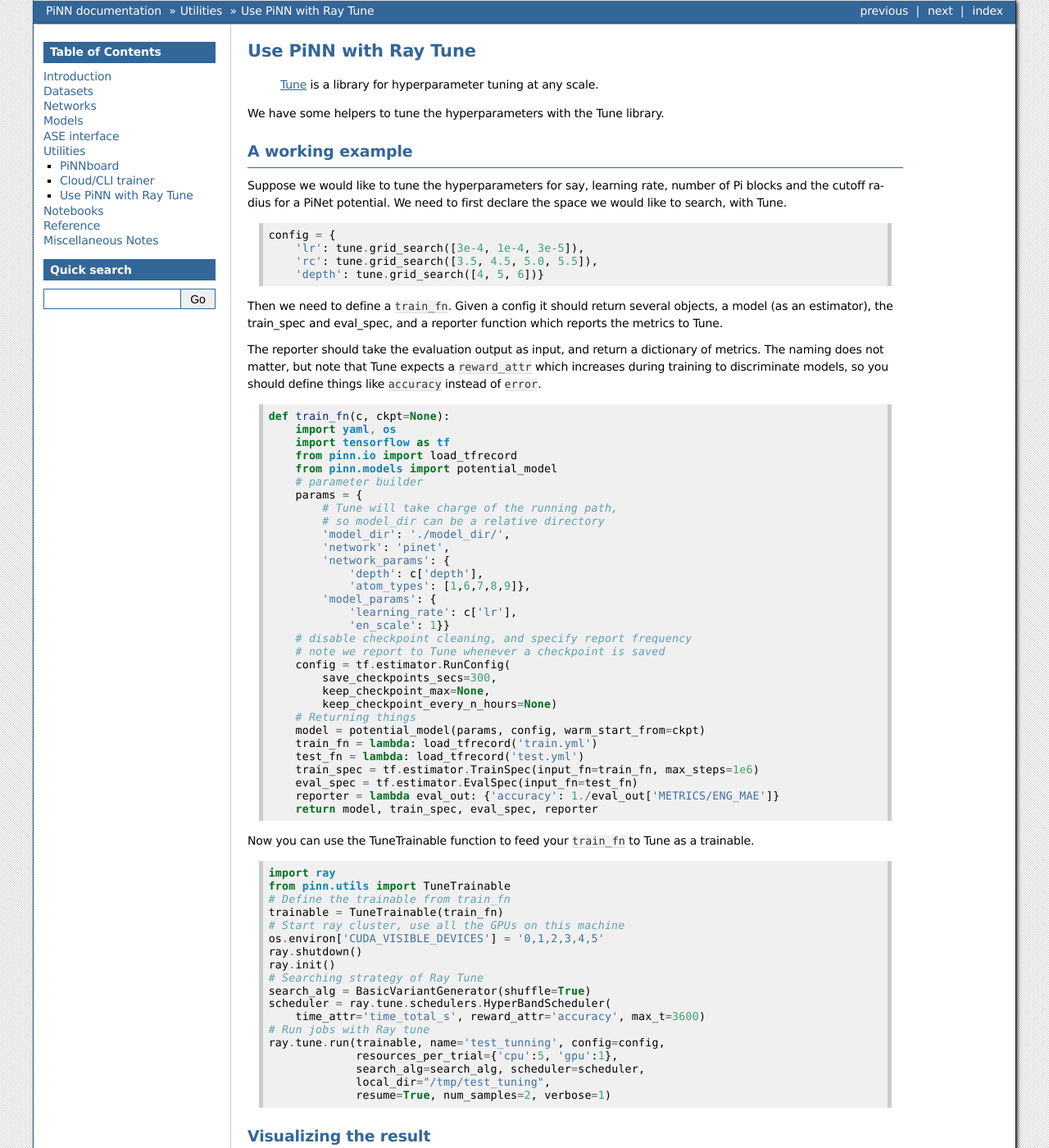
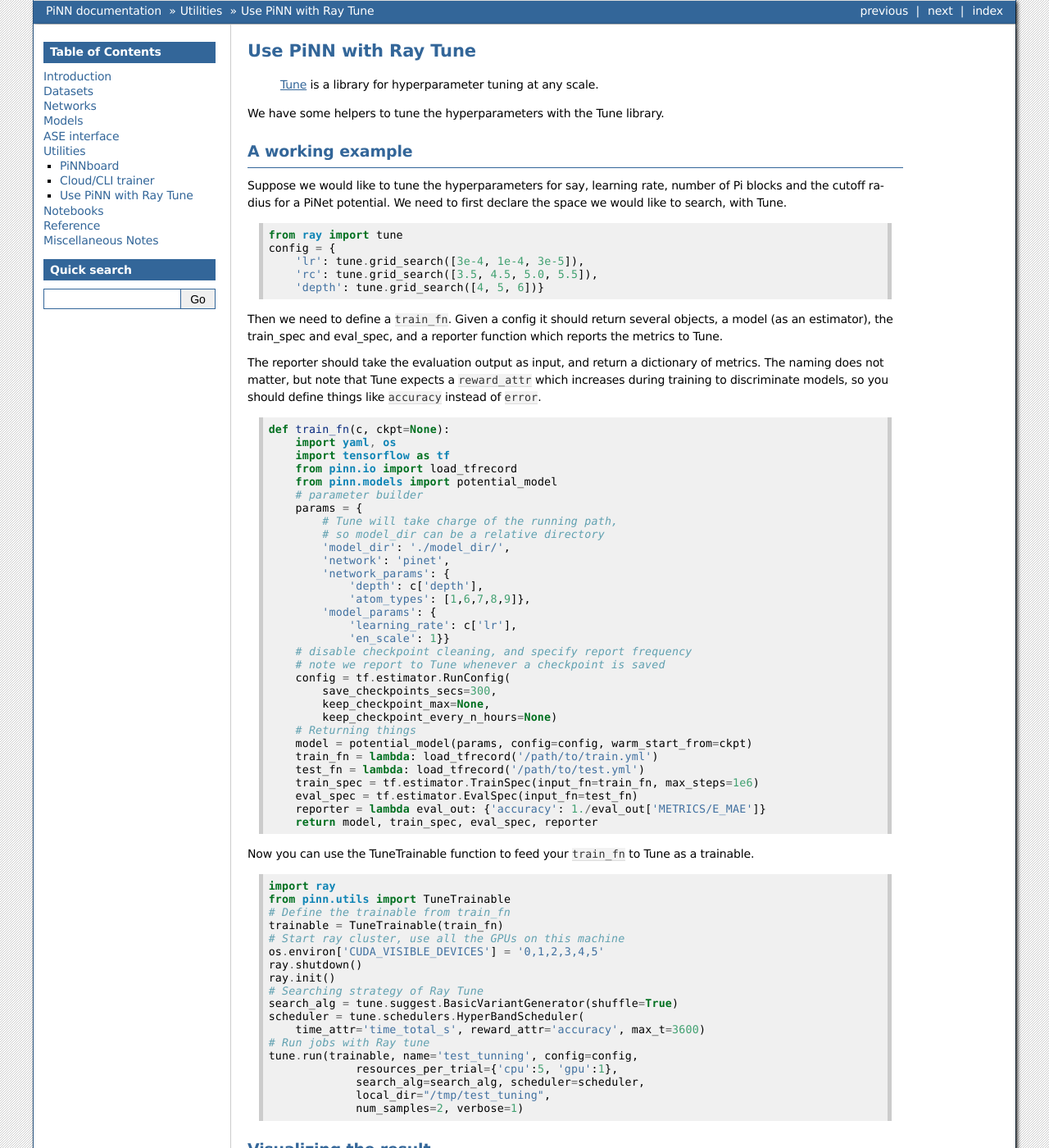
Before and after one commit to Teoroo-CMC/PiNN, a Sphinx documentation site: the page built from doc/utils/ray_tune.rst, in a window 1280 px wide and 1400 px high. Shown: the whole window at 82% size. Built offline with Sphinx 7.4.7, drawn with Linux system fonts in a browser that asks for light colours; pages that are not in the unit, such as notebooks, are missing from menus; comment, search, counter and statistics services are not loaded.

Commit message:
Fix the ray tune tutorial
Allow extra arguments for models, config can not be positional
argument now.

```diff
--- a/doc/utils/ray_tune.rst
+++ b/doc/utils/ray_tune.rst
@@ -15,6 +15,7 @@ We need to first declare the space we would like to search, with Tune.
 
 .. code:: python
 
+    from ray import tune
     config = {
 	'lr': tune.grid_search([3e-4, 1e-4, 3e-5]),
 	'rc': tune.grid_search([3.5, 4.5, 5.0, 5.5]),
@@ -56,12 +57,12 @@ instead of ``error``.
             keep_checkpoint_max=None,
             keep_checkpoint_every_n_hours=None)
         # Returning things
-        model = potential_model(params, config, warm_start_from=ckpt)
-	train_fn = lambda: load_tfrecord('train.yml')
-	test_fn = lambda: load_tfrecord('test.yml')
+        model = potential_model(params, config=config, warm_start_from=ckpt)
+	train_fn = lambda: load_tfrecord('/path/to/train.yml')
+	test_fn = lambda: load_tfrecord('/path/to/test.yml')
         train_spec = tf.estimator.TrainSpec(input_fn=train_fn, max_steps=1e6)
         eval_spec = tf.estimator.EvalSpec(input_fn=test_fn)
-        reporter = lambda eval_out: {'accuracy': 1./eval_out['METRICS/ENG_MAE']}
+        reporter = lambda eval_out: {'accuracy': 1./eval_out['METRICS/E_MAE']}
         return model, train_spec, eval_spec, reporter
 
 Now you can use the TuneTrainable function to feed your ``train_fn``
@@ -78,15 +79,15 @@ to Tune as a trainable.
     ray.shutdown()
     ray.init()
     # Searching strategy of Ray Tune
-    search_alg = BasicVariantGenerator(shuffle=True)
-    scheduler = ray.tune.schedulers.HyperBandScheduler(
+    search_alg = tune.suggest.BasicVariantGenerator(shuffle=True)
+    scheduler = tune.schedulers.HyperBandScheduler(
         time_attr='time_total_s', reward_attr='accuracy', max_t=3600)
     # Run jobs with Ray tune
-    ray.tune.run(trainable, name='test_tunning', config=config,
+    tune.run(trainable, name='test_tunning', config=config,
                  resources_per_trial={'cpu':5, 'gpu':1},
                  search_alg=search_alg, scheduler=scheduler,
                  local_dir="/tmp/test_tuning",
-                 resume=True, num_samples=2, verbose=1)
+                 num_samples=2, verbose=1)
 
 
 Visualizing the result
```
Also changed, not shown: doc/notebooks/Customizing_dataset.ipynb, doc/notebooks/More_on_training.ipynb, 2 other files.
